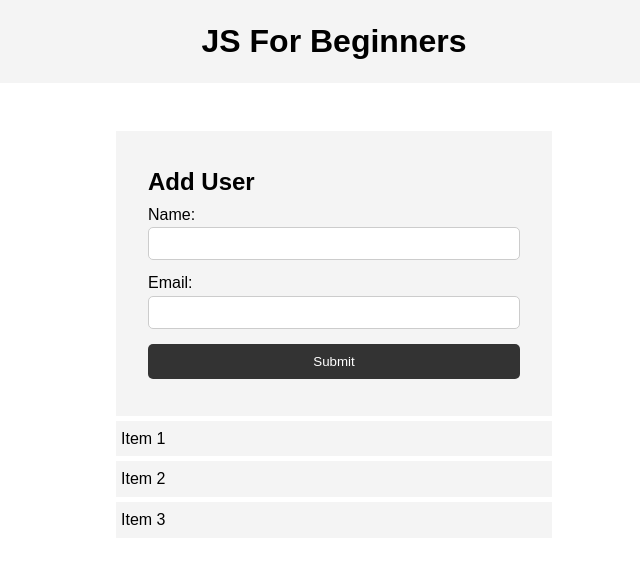
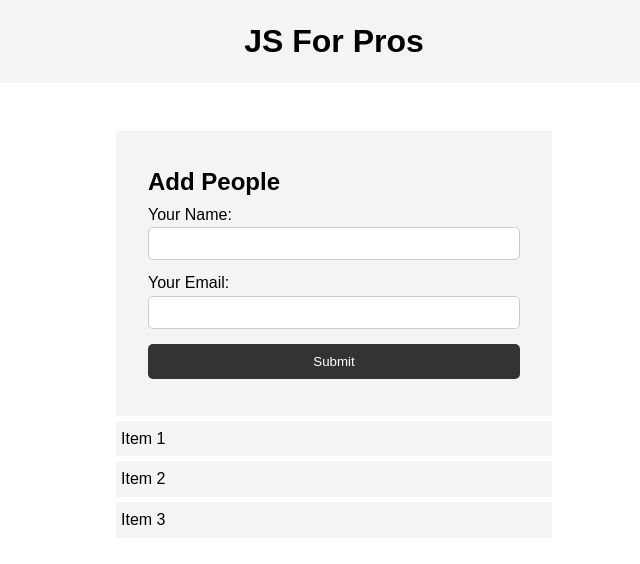
Before and after one commit to codewithsaz/Doms, a plain HTML site: page index.html in a window 1280 px wide. Shown: the whole page, without its empty margins (306-946 px from the left). Drawn offline with Linux system fonts and the light colour scheme.

Commit message:
Update index.html

```diff
--- a/index.html
+++ b/index.html
@@ -11,19 +11,19 @@
 
 <body>
     <header>
-        <h1>JS For Beginners</h1>
+        <h1>JS For Pros</h1>
     </header>
 
     <section class="container">
         <form id="my-form">
-            <h1>Add User</h1>
+            <h1>Add People</h1>
             <div class="msg"></div>
             <div>
-                <label for="name">Name:</label>
+                <label for="name"> Your Name:</label>
                 <input type="text" id="name">
             </div>
             <div>
-                <label for="email">Email:</label>
+                <label for="email">Your Email:</label>
                 <input type="text" id="email">
             </div>
             <input class="btn" type="submit" value="Submit">
```
